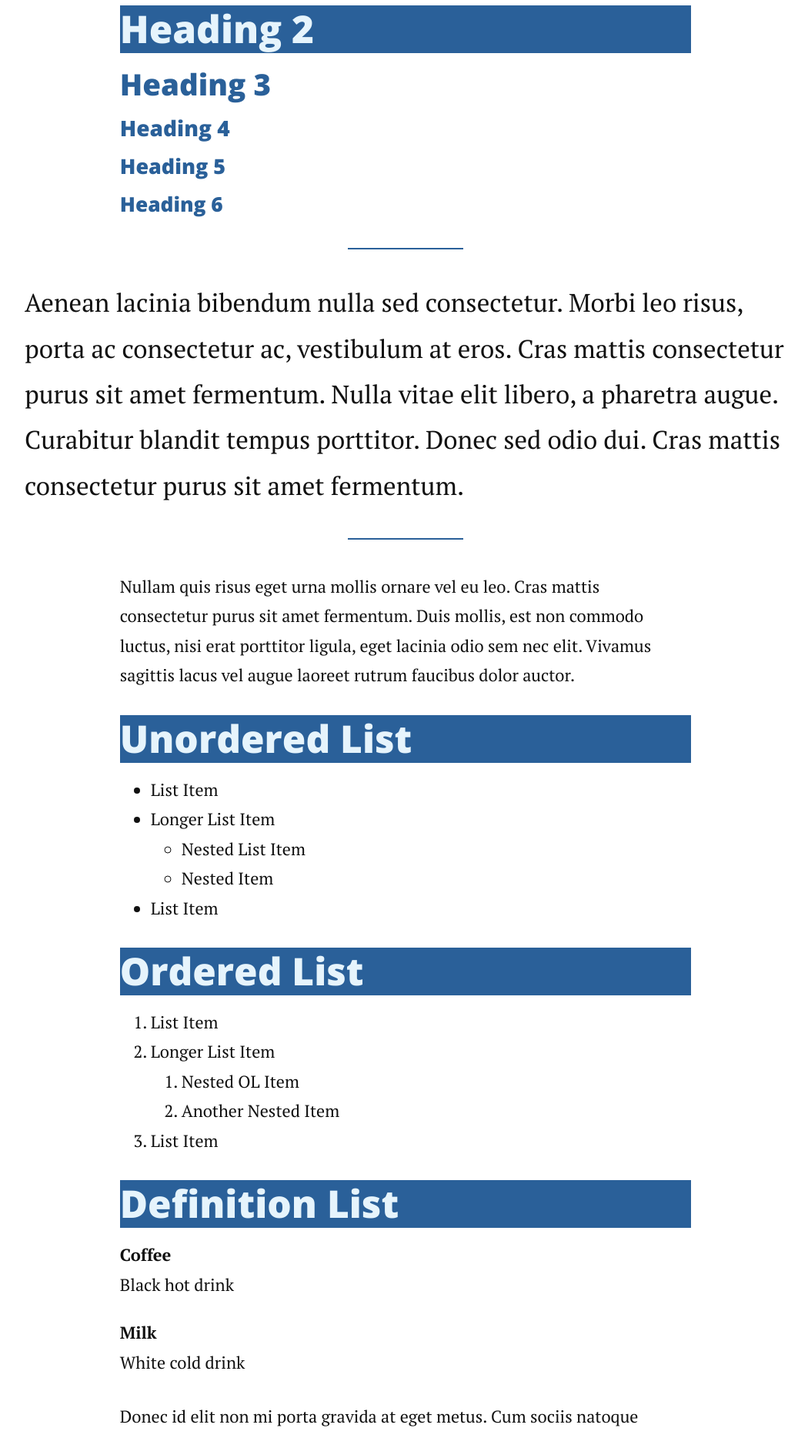
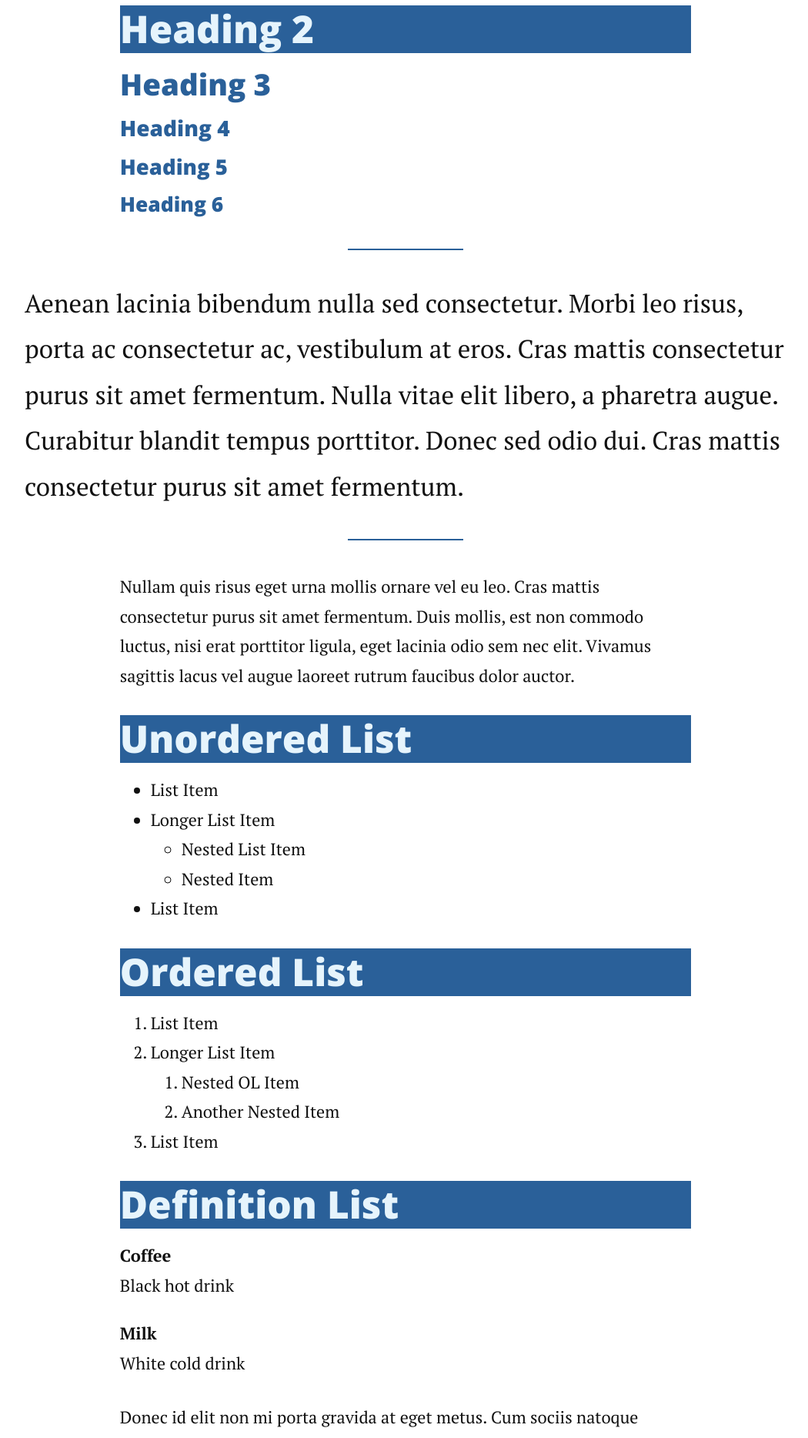
Before and after one commit to JordanNSZ/portofolio, a Jekyll site: the page built from _posts/2014-12-15-example-post-formatting.markdown, in a window 1280 px wide. Shown: the part 884-2752 px from the top of the page at 77% size, without its empty margins (113-1163 px from the left). Built offline with Jekyll 4.4.1, drawn with Linux system fonts in a browser that asks for light colours; nearby versions of some CDN libraries; comment, search, counter and statistics services are not loaded.

Commit message:
ajouts finaux

```diff
--- a/_sass/partials/_typography.scss
+++ b/_sass/partials/_typography.scss
@@ -90,7 +90,7 @@
   }
 }
 h5, .h5 {
-  font-size: 1.225em; // 1.125x body copy size = 18px
+  font-size: 1.25em; // 1.125x body copy size = 18px
   line-height: 1.11111111;
   color: #2a6099; //#2a6099
 }
@@ -101,7 +101,7 @@
   }
 }
 h6, .h6 {
-  font-size: 1.195em; // 1.125x body copy size = 18px
+  font-size: 1.20em; // 1.125x body copy size = 18px
   line-height: 1.11111111;
   color: #2a6099; //#2a6099
 }
```
Also changed, not shown: about.md (+2 -2 lines), contact.md (+1 -1 lines), 2 other files.
